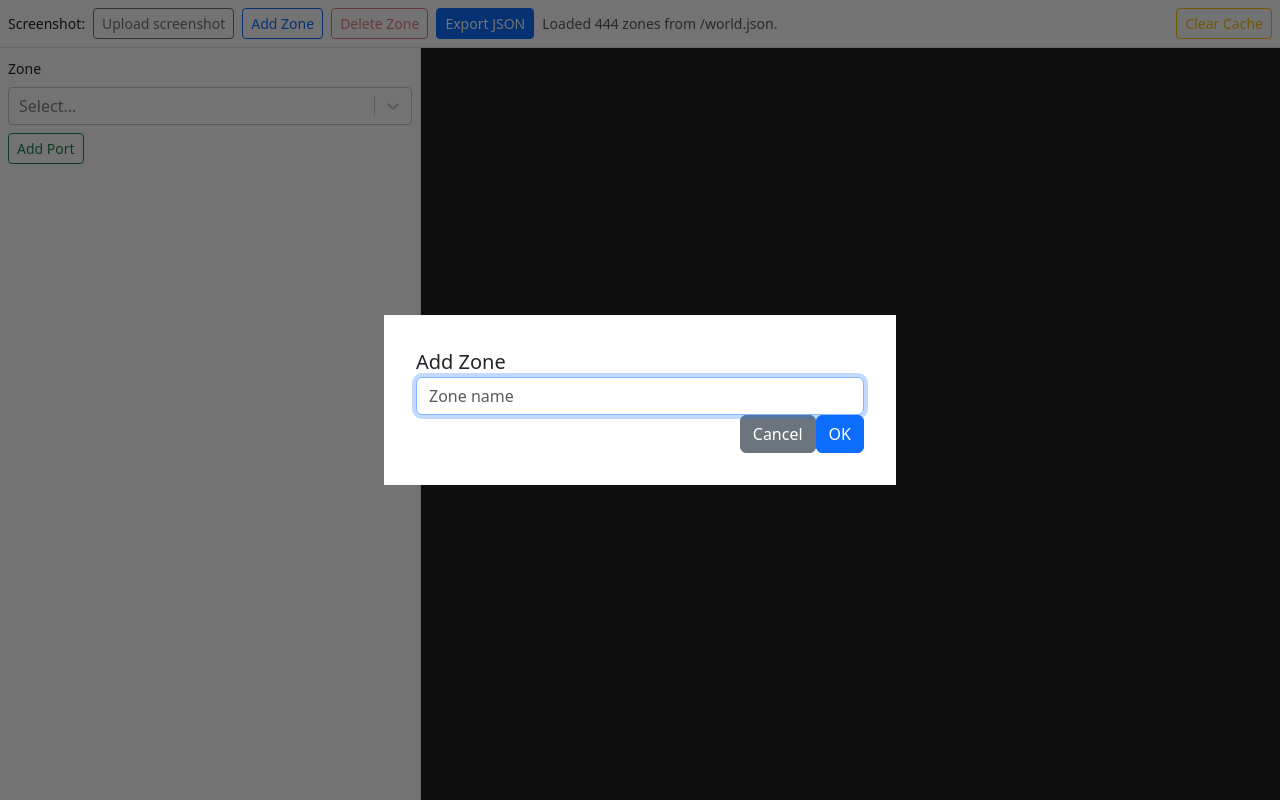
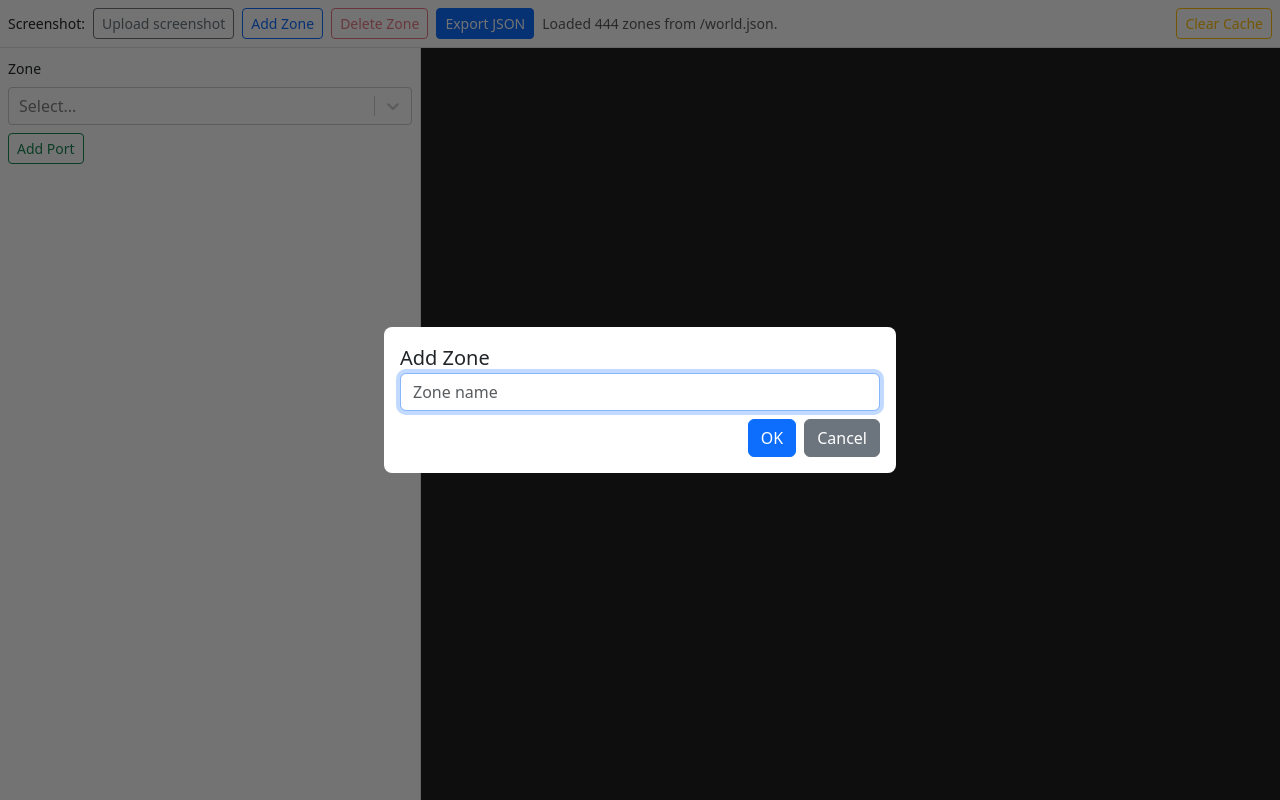
Before and after one commit to beemerwt/albion-zone-builder, a React (Vite) app: page / in a window 1280 px wide. Both pictures are taken after a click on the button "Add Zone". Built offline with nearby package versions, Linux system fonts and the light colour scheme.

Commit message:
Format fixes

```diff
--- a/src/App.tsx
+++ b/src/App.tsx
@@ -339,9 +339,12 @@ export default function App() {
           {addError && <div className="text-danger small mt-1">{addError}</div>}
         </div>
         <div className="modal-footer">
+          <button type="button" className="btn btn-primary me-2 mt-2" onClick={onAddZoneSubmit}>
+            OK
+          </button>
           <button
             type="button"
-            className="btn btn-secondary"
+            className="btn btn-secondary mt-2"
             onClick={() => {
               setAddOpen(false);
               setAddName("");
@@ -350,20 +353,21 @@ export default function App() {
           >
             Cancel
           </button>
-          <button type="button" className="btn btn-primary" onClick={onAddZoneSubmit}>
-            OK
-          </button>
         </div>
       </Modal>
 
       <Modal open={deleteOpen} onClose={() => setDeleteOpen(false)}>
         <div className="modal-body">Are you sure you want to delete {zone?.name ?? zoneId}</div>
         <div className="modal-footer">
-          <button type="button" className="btn btn-secondary" onClick={() => setDeleteOpen(false)}>
+          <button type="button" className="btn btn-danger me-2 mt-2" onClick={onDeleteZone}>
+            Yes
+          </button>
+          <button
+            type="button"
+            className="btn btn-secondary mt-2"
+            onClick={() => setDeleteOpen(false)}
+          >
             No
-          </button>
-          <button type="button" className="btn btn-danger" onClick={onDeleteZone}>
-            Yes
           </button>
         </div>
       </Modal>
--- a/src/styles.css
+++ b/src/styles.css
@@ -21,6 +21,7 @@
   width: min(100%, 32rem);
   max-height: calc(100vh - 2rem);
   overflow-y: auto;
-  padding: 2rem;
+  padding: 1rem;
+  border-radius: 0.5rem;
   background: #fff;
 }
```
